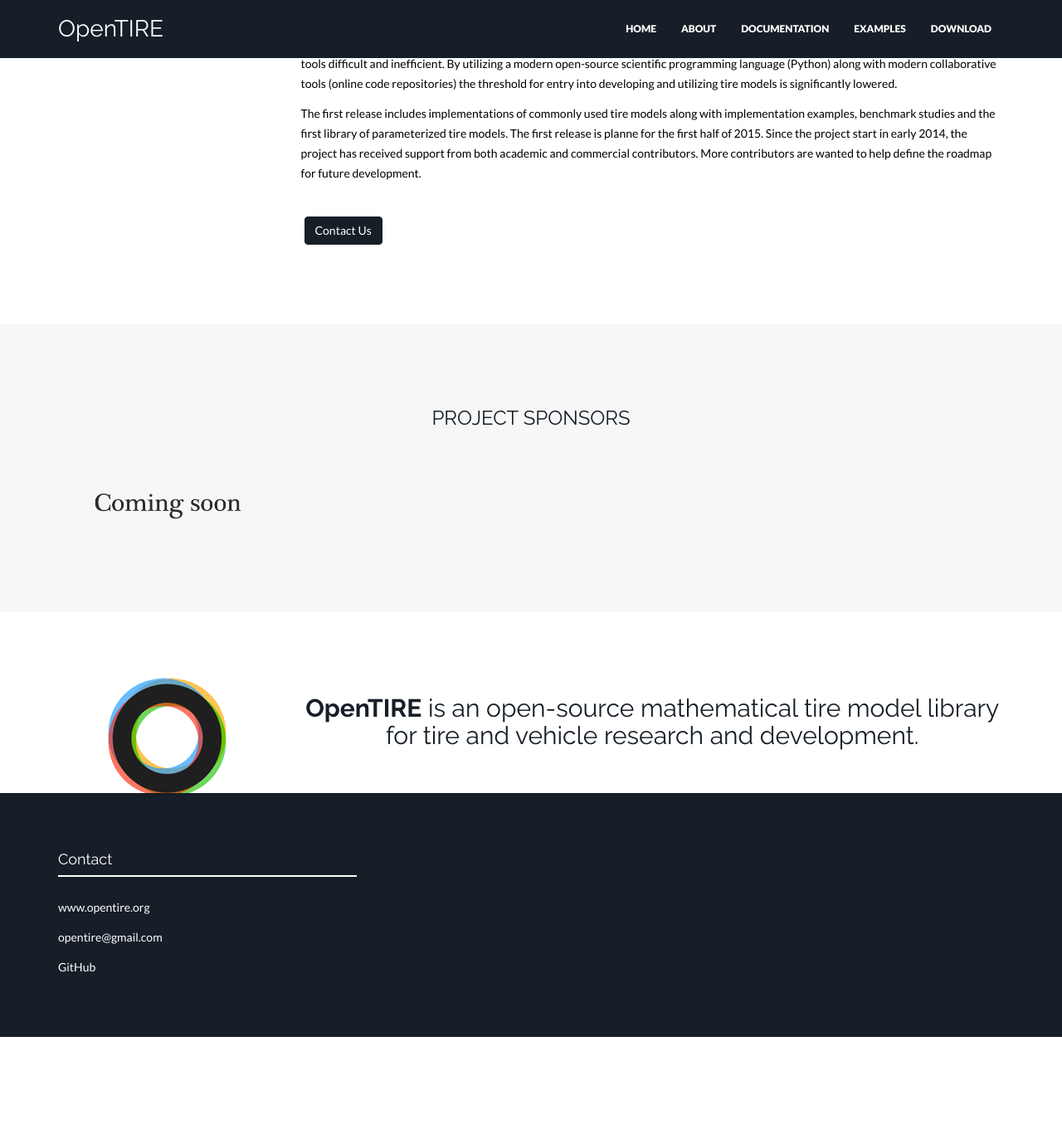
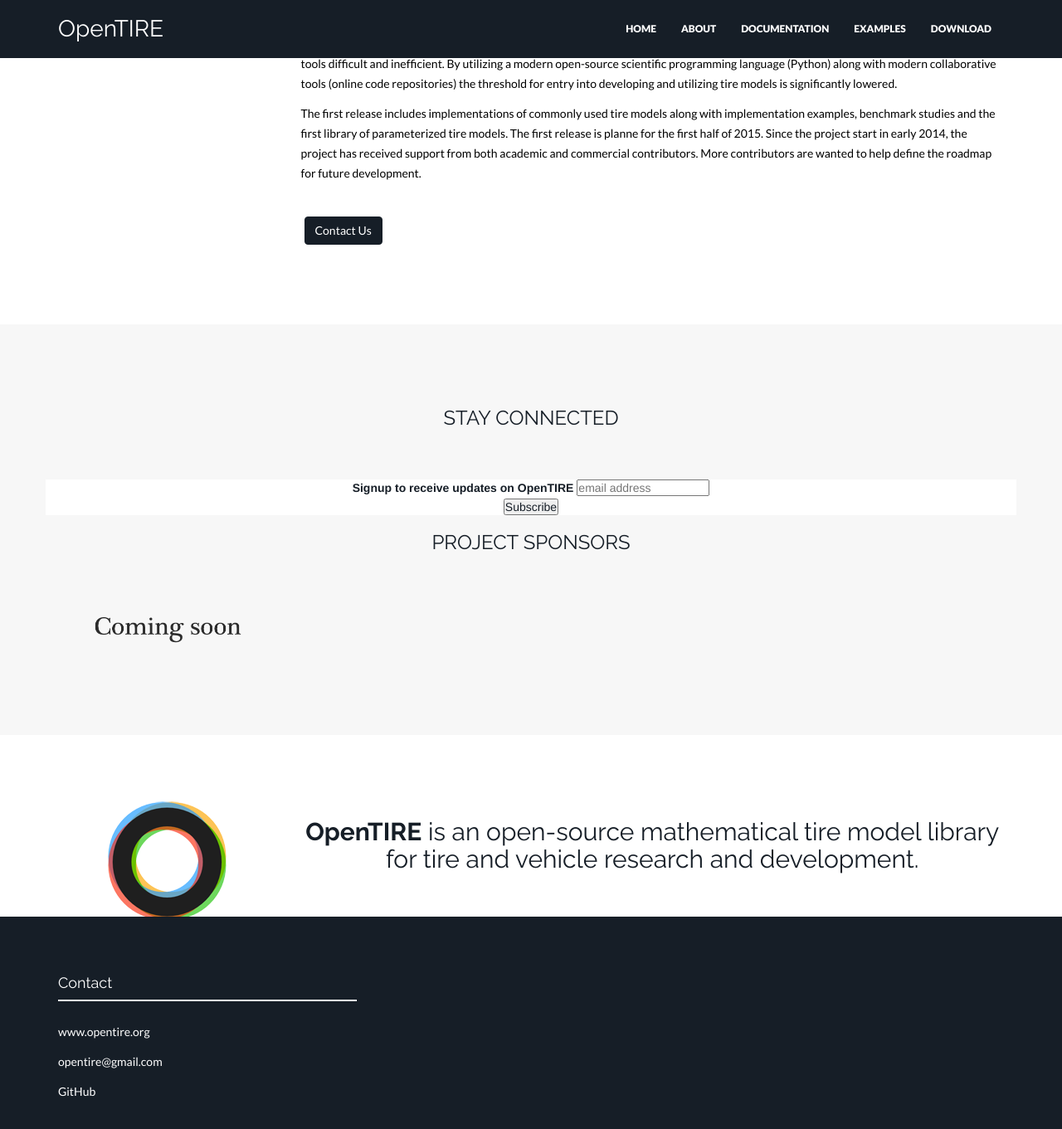
Before and after one commit to OpenTire/opentire.github.io, a Jekyll site: the page built from about.html, in a window 1280 px wide and 1400 px high, scrolled down 503 px. Shown: the top 1361 px of the window at 83% size. Built offline with Jekyll 4.4.1, drawn with Linux system fonts in a browser that asks for light colours; nearby versions of some CDN libraries; comment, search, counter and statistics services are not loaded; before the commit the page ends 1753 px from its top, so only the background shows below that.

Commit message:
added mailchimp

```diff
--- a/_includes/clients.html
+++ b/_includes/clients.html
@@ -1,5 +1,32 @@
 <div id="cwrap">
     <div class="container">
+
+      <div class="row centered">
+          <h3>STAY CONNECTED</h3>
+
+          <!-- Begin MailChimp Signup Form -->
+<link href="//cdn-images.mailchimp.com/embedcode/slim-081711.css" rel="stylesheet" type="text/css">
+<style type="text/css">
+  #mc_embed_signup{background:#fff; clear:left; font:14px Helvetica,Arial,sans-serif; }
+  /* Add your own MailChimp form style overrides in your site stylesheet or in this style block.
+     We recommend moving this block and the preceding CSS link to the HEAD of your HTML file. */
+</style>
+<div id="mc_embed_signup">
+<form action="//opentire.us10.list-manage.com/subscribe/post?u=cb98124927a2e2f3a54cfa5bf&amp;id=61af8564cb" method="post" id="mc-embedded-subscribe-form" name="mc-embedded-subscribe-form" class="validate" target="_blank" novalidate>
+    <div id="mc_embed_signup_scroll">
+  <label for="mce-EMAIL">Signup to receive updates on OpenTIRE</label>
+  <input type="email" value="" name="EMAIL" class="email" id="mce-EMAIL" placeholder="email address" required>
+    <!-- real people should not fill this in and expect good things - do not remove this or risk form bot signups-->
+    <div style="position: absolute; left: -5000px;"><input type="text" name="b_cb98124927a2e2f3a54cfa5bf_61af8564cb" tabindex="-1" value=""></div>
+    <div class="clear"><input type="submit" value="Subscribe" name="subscribe" id="mc-embedded-subscribe" class="button"></div>
+    </div>
+</form>
+</div>
+
+<!--End mc_embed_signup-->
+
+      </div><! --/row -->
+
         <div class="row centered">
             <h3>PROJECT SPONSORS</h3>
             {% for client in site.clients %}
--- a/about.html
+++ b/about.html
@@ -25,7 +25,7 @@
             <p>The first release includes implementations of commonly used tire models along with implementation examples, benchmark studies and the first library of parameterized tire models. The first release is planne for the first half of 2015.
 
               Since the project start in early 2014, the project has received support from both academic and commercial contributors. More contributors are wanted to help define the roadmap for future development.</p>
-            <p><br/><a href=="mailto:opentire@gmail.com?Subject=OpenTIRE" class="btn btn-theme">Contact Us</a></p>
+            <p><br/><a href="mailto:opentire@gmail.com?Subject=OpenTIRE" class="btn btn-theme">Contact Us</a></p>
         </div>
     </div><! --/row -->
 </div><! --/container -->
```
